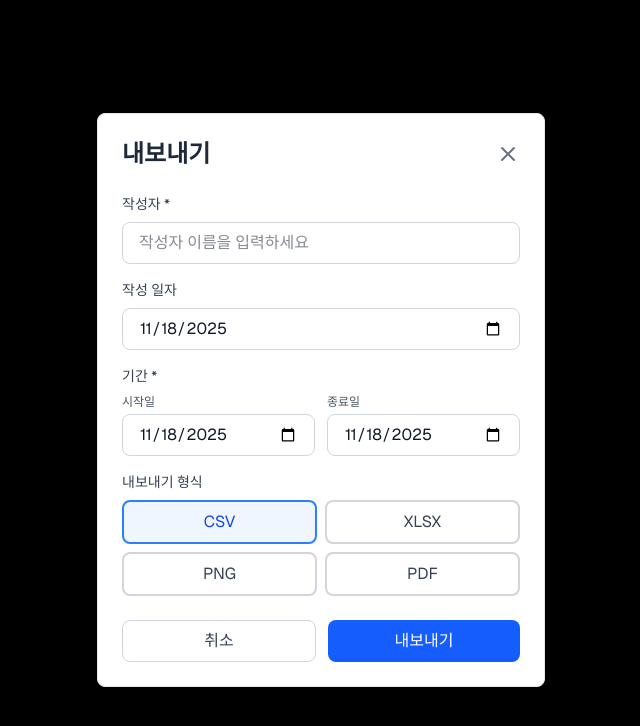
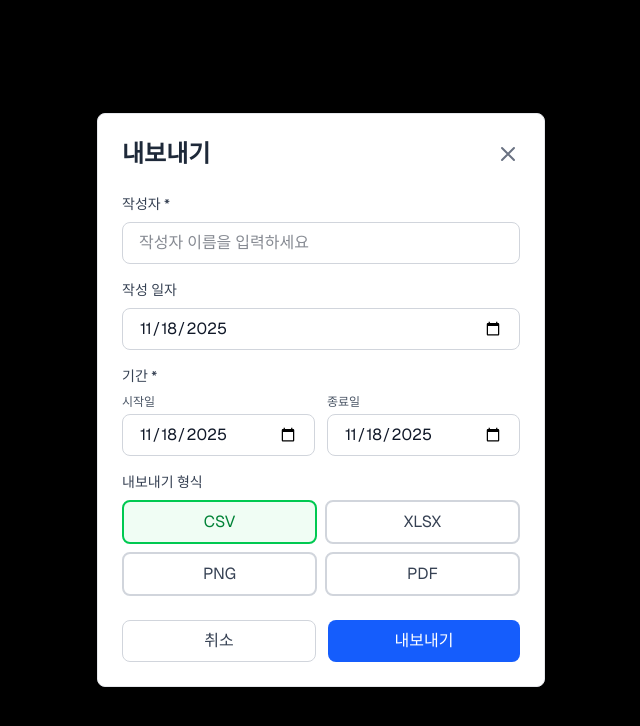
Before and after one commit to IsaacJang0321/expenses_calculator, a Next.js app: page / in a window 1280 px wide. Both pictures are taken after a click on the button "내보내기". Shown: the top 726 px of the page, without its empty margins (319-959 px from the left). Built offline with nearby package versions, Linux system fonts and the light colour scheme.

Commit message:
added color on export format button

```diff
--- a/app/components/ExportModal.tsx
+++ b/app/components/ExportModal.tsx
@@ -163,20 +163,52 @@ export default function ExportModal({
               {formatBilingualText("내보내기 형식 (Export Format)")}
             </label>
             <div className="grid grid-cols-2 gap-2">
-              {(["csv", "xlsx", "png", "pdf"] as const).map((fmt) => (
+              {(["csv", "xlsx", "png", "pdf"] as const).map((fmt) => {
+                // Define colors for each format
+                const formatColors: Record<typeof fmt, {
+                  selected: string;
+                  unselected: string;
+                  hover: string;
+                }> = {
+                  csv: {
+                    selected: "border-green-500 bg-green-50 dark:bg-green-900/20 text-green-700 dark:text-green-300",
+                    unselected: "border-gray-300 dark:border-gray-600 bg-white dark:bg-[#1f1f1f] text-gray-700 dark:text-gray-300",
+                    hover: "hover:border-green-400 dark:hover:border-green-500"
+                  },
+                  xlsx: {
+                    selected: "border-green-600 bg-green-50 dark:bg-green-900/20 text-green-700 dark:text-green-300",
+                    unselected: "border-gray-300 dark:border-gray-600 bg-white dark:bg-[#1f1f1f] text-gray-700 dark:text-gray-300",
+                    hover: "hover:border-green-400 dark:hover:border-green-500"
+                  },
+                  png: {
+                    selected: "border-orange-500 bg-orange-50 dark:bg-orange-900/20 text-orange-700 dark:text-orange-300",
+                    unselected: "border-gray-300 dark:border-gray-600 bg-white dark:bg-[#1f1f1f] text-gray-700 dark:text-gray-300",
+                    hover: "hover:border-orange-400 dark:hover:border-orange-500"
+                  },
+                  pdf: {
+                    selected: "border-red-500 bg-red-50 dark:bg-red-900/20 text-red-700 dark:text-red-300",
+                    unselected: "border-gray-300 dark:border-gray-600 bg-white dark:bg-[#1f1f1f] text-gray-700 dark:text-gray-300",
+                    hover: "hover:border-red-400 dark:hover:border-red-500"
+                  }
+                };
+
+                const colors = formatColors[fmt];
+
+                return (
                   <button
                     key={fmt}
                     type="button"
                     onClick={() => setFormat(fmt)}
                     className={`px-4 py-2 rounded-lg border-2 transition-colors ${
                       format === fmt
-                      ? "border-blue-500 bg-blue-50 dark:bg-blue-900/20 text-blue-700 dark:text-blue-300"
-                      : "border-gray-300 dark:border-gray-600 bg-white dark:bg-[#1f1f1f] text-gray-700 dark:text-gray-300 hover:border-gray-400 dark:hover:border-gray-500"
+                        ? colors.selected
+                        : `${colors.unselected} ${colors.hover}`
                     }`}
                   >
                     {fmt.toUpperCase()}
                   </button>
-              ))}
+                );
+              })}
             </div>
           </div>
         </div>
```
Lines whose indentation alone changed are shown as unchanged.
